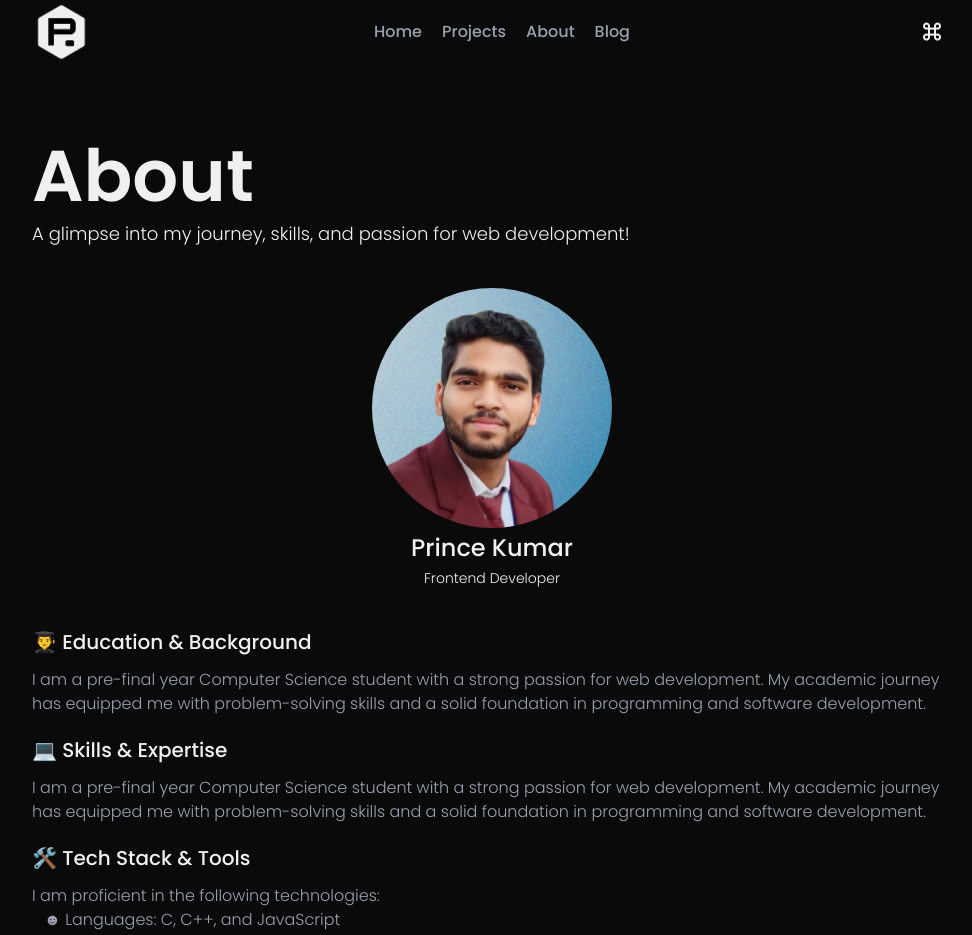
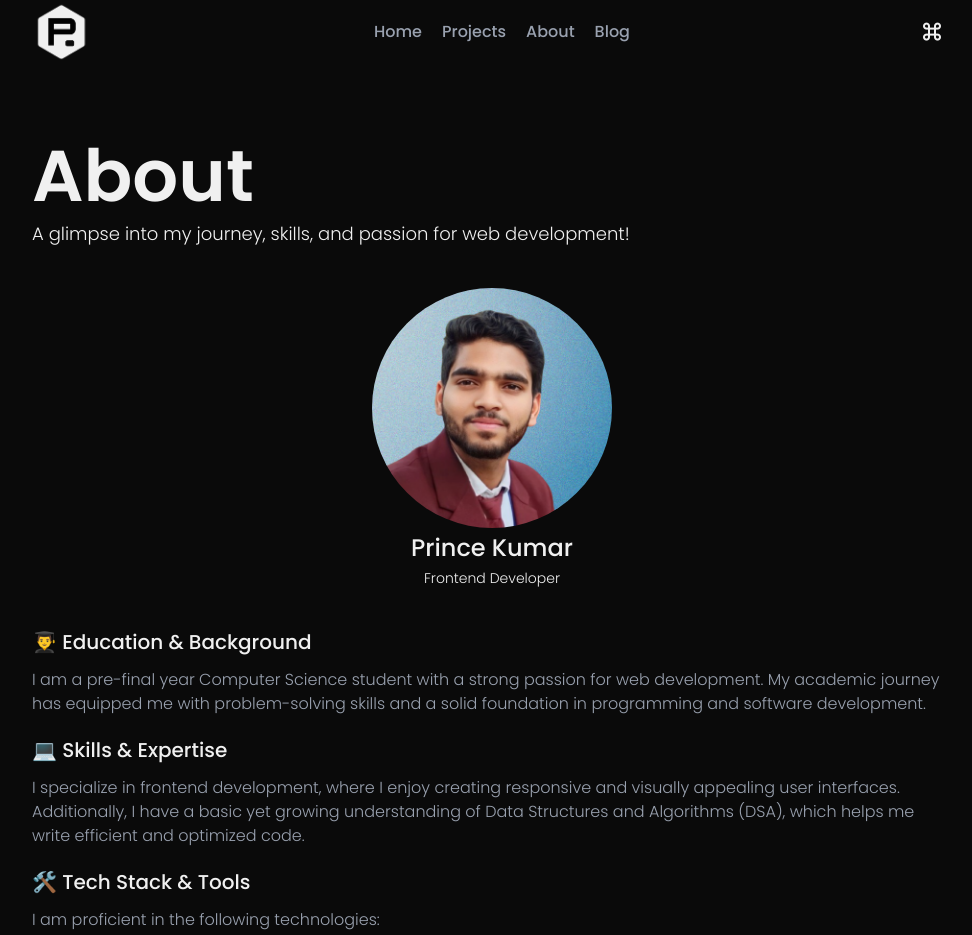
Before and after one commit to prince-kr-dev/portfolio, a React (Vite) app: page /about in a window 1280 px wide. Shown: the top 935 px of the page, without its empty margins (148-1120 px from the left). Built offline with nearby package versions, Linux system fonts and the light colour scheme.

Commit message:
Update About.jsx

```diff
--- a/src/components/About.jsx
+++ b/src/components/About.jsx
@@ -30,10 +30,7 @@ function About() {
             💻 Skills & Expertise
           </h1>
           <p className="text-md font-light text-gray-400">
-            I am a pre-final year Computer Science student with a strong passion
-            for web development. My academic journey has equipped me with
-            problem-solving skills and a solid foundation in programming and
-            software development.
+            I specialize in frontend development, where I enjoy creating responsive and visually appealing user interfaces. Additionally, I have a basic yet growing understanding of Data Structures and Algorithms (DSA), which helps me write efficient and optimized code.
           </p>
           <h1 className="text-xl font-medium mb-3 mt-5">
             🛠️ Tech Stack & Tools
```
